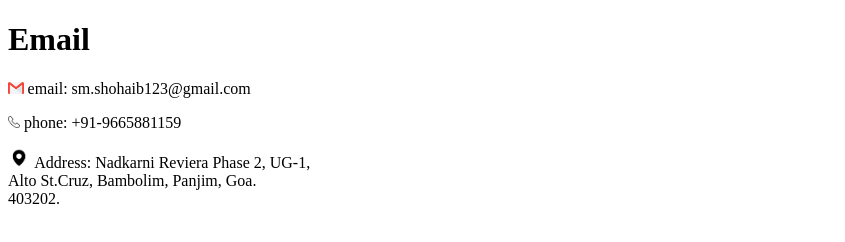
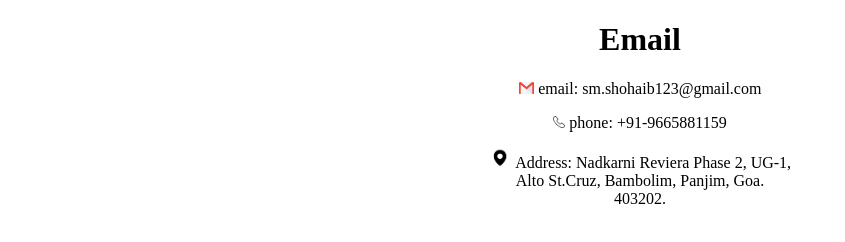
Before and after one commit to skshohaib11/Resume_Using_HTML, a plain HTML site: page contact.html in a window 1280 px wide. Shown: the whole page, without its empty margins (0-845 px from the left). Drawn offline with Linux system fonts and the light colour scheme.

Commit message:
Update contact.html

```diff
--- a/contact.html
+++ b/contact.html
@@ -5,13 +5,14 @@
     <meta name="viewport" content="width=device-width, initial-scale=1.0">
     <title>Document</title>
     <style>
-        #email{text-align:centre}
-        #phone{text-align:centre}
-        #address{text-align:centre}
+        #document{text-align: center;}
+        #email{text-align:center;}
+        #phone{text-align:center;}
+        #address{text-align:center;}
     </style>
 </head>
 <body>
-   <h1>Email</h1>
+   <h1 id="document">Email</h1>
    <p id="email"><img src = "./email_icon.jpg" height = 12> email: sm.shohaib123@gmail.com </p>
    <p id="phone"><img src = "./phoneicon.png" height = 12> phone: +91-9665881159 </p>
    <p id="address"><img src = "./Address_icon.png" height = 20> Address: Nadkarni Reviera Phase 2, UG-1,<br/>
```
